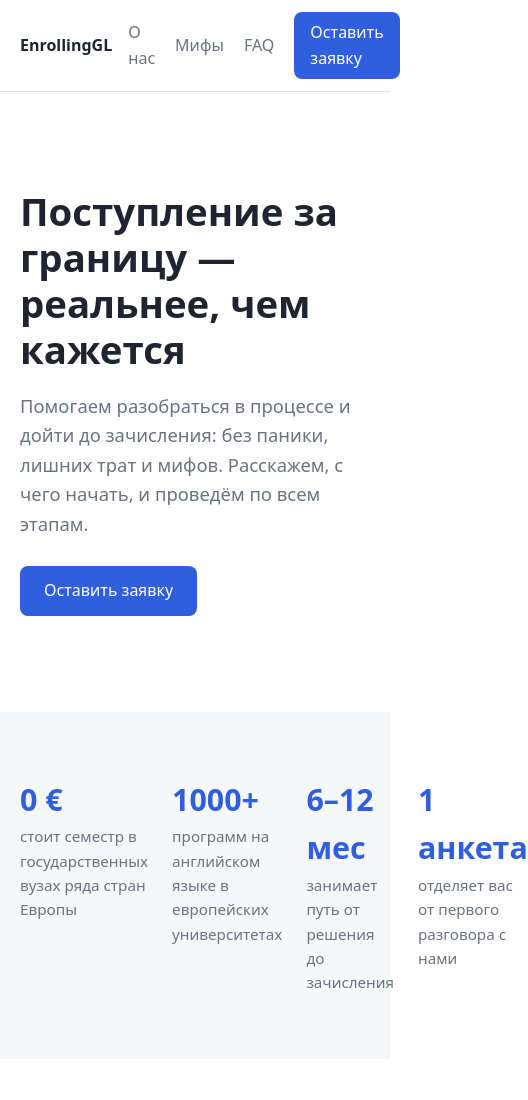
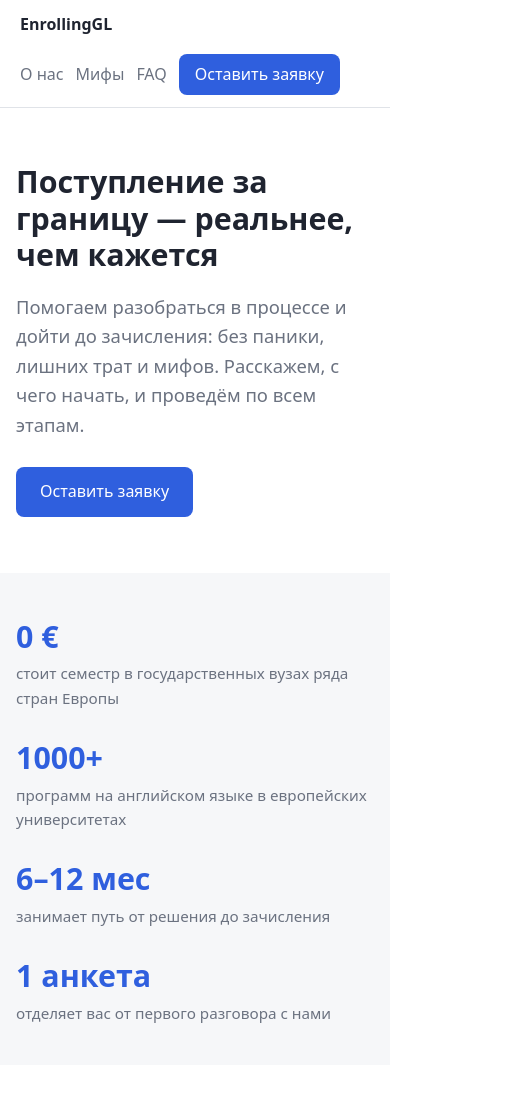
Before and after one commit to Exemtik/EnrollingGL, a website with bundled scripts: page index.html in a window 390 px wide. Shown: the top 1100 px of the page, 528 px wide, since content can reach past the window. Built offline with nearby package versions, Linux system fonts and the light colour scheme.

Commit message:
feat: адаптивная вёрстка для телефона и планшета

```diff
--- a/css/style.css
+++ b/css/style.css
@@ -157,3 +157,24 @@ form button:disabled { opacity: 0.6; cursor: wait; }
   padding: 12px 0;
 }
 .faq-item summary { cursor: pointer; font-weight: 600; }
+
+/* Планшет и уже */
+@media (max-width: 900px) {
+  .metrics-grid { grid-template-columns: 1fr 1fr; }
+  .myths-grid { grid-template-columns: 1fr; }
+  h1 { font-size: 1.9rem; }
+}
+
+/* Телефон */
+@media (max-width: 600px) {
+  .section { padding: 40px 16px; }
+  .hero { padding-top: 56px; padding-bottom: 56px; }
+  .metrics-grid { grid-template-columns: 1fr; }
+  .about-card { flex-direction: column; }
+  .nav { flex-wrap: wrap; }
+  .nav-links { gap: 12px; flex-wrap: wrap; }
+  form input, form textarea { max-width: none; }
+}
+
+/* Якорные секции не прячутся под липкой шапкой */
+.section { scroll-margin-top: 72px; }
```
